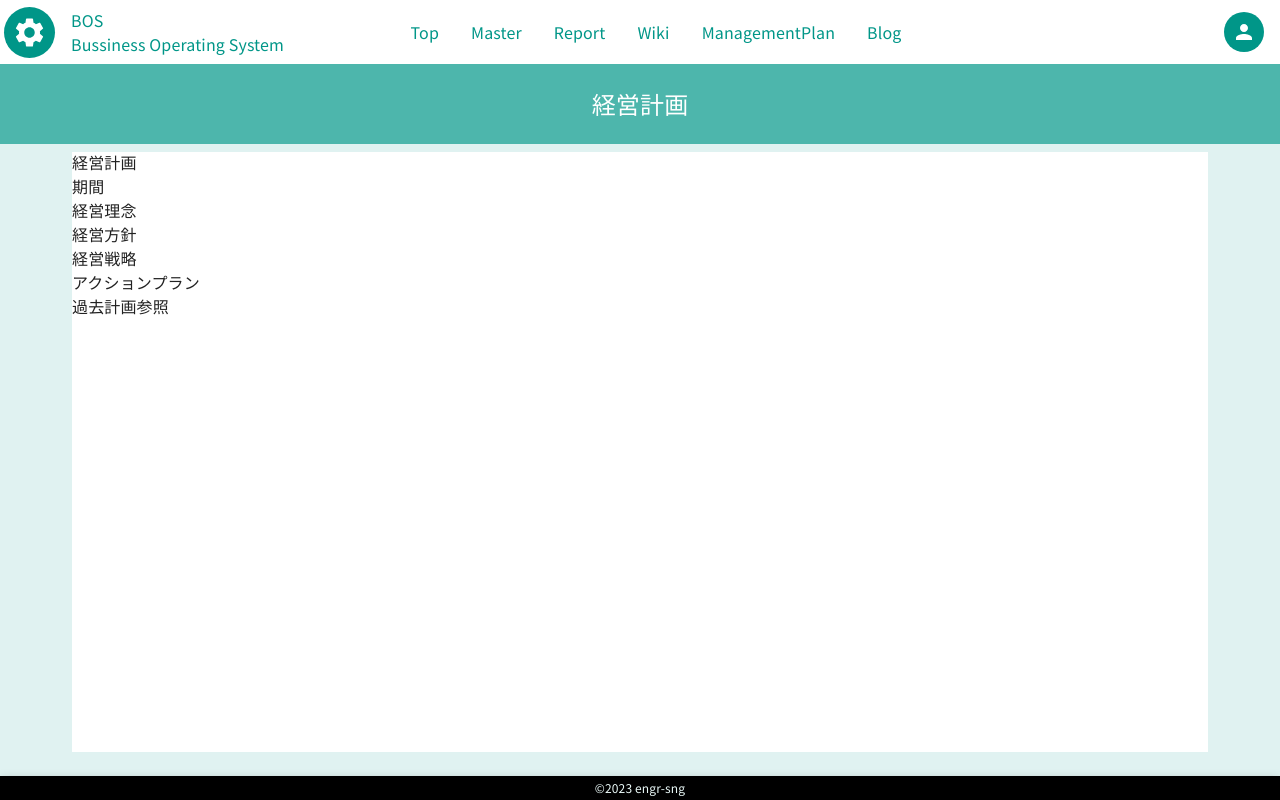
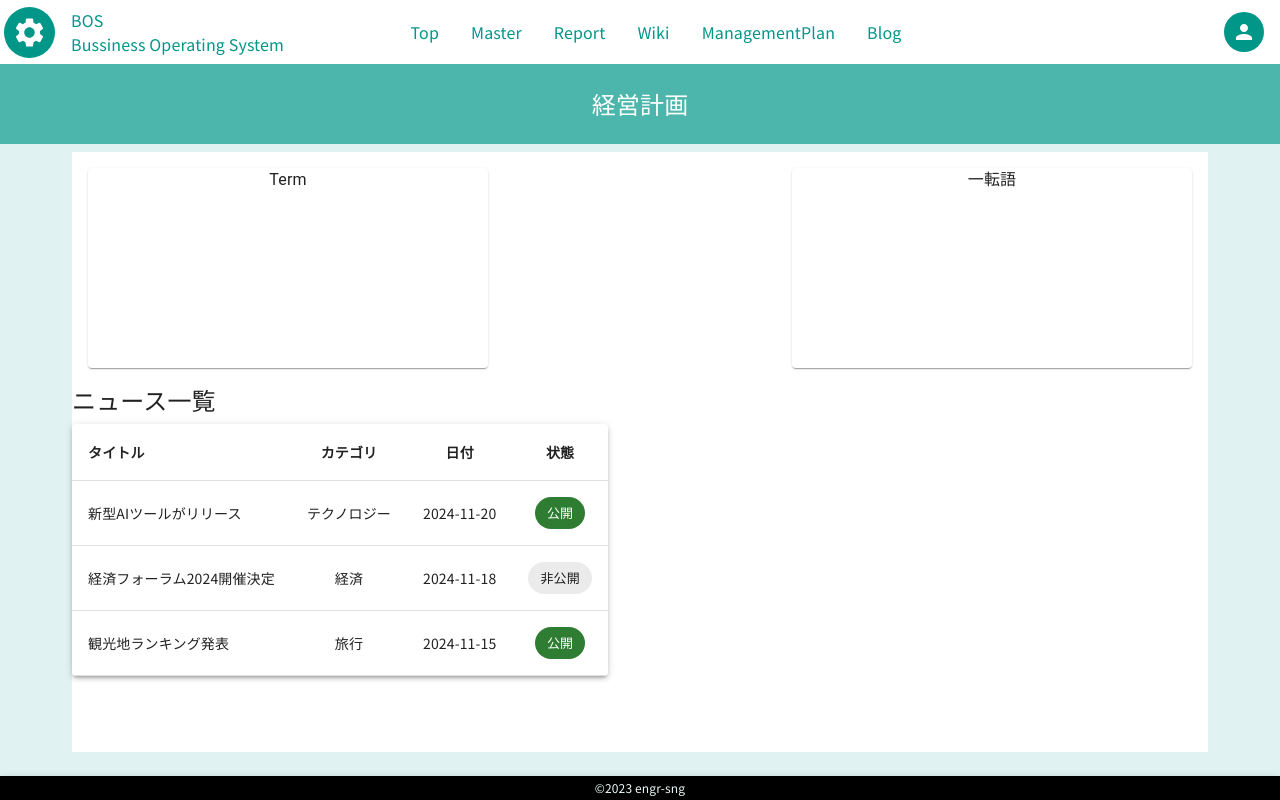
Before and after one commit to matsubarashoki/BOS, a React (Vite) app: page /managementPlan in a window 1280 px wide. Built offline with nearby package versions, Linux system fonts and the light colour scheme; sample sign-in values are in the browser's storage.

Commit message:
update manageplan

```diff
--- a/src/components/ManagementPlan/ManagementPlanTop.tsx
+++ b/src/components/ManagementPlan/ManagementPlanTop.tsx
@@ -1,6 +1,14 @@
-import { Box, Container } from "@mui/material";
+import { Box, Card, Container, Grid2, Paper, styled } from "@mui/material";
+import NewsTable from "./NewsTable";
 
 const ManagementPlanTop = () => {
+
+  const StyledCard = styled(Card)(() => ({
+    width: "400px",
+    height: "200px",
+    margin:"8px",
+  }))
+
   return (
     <Container>
       <Box
@@ -10,13 +18,18 @@ const ManagementPlanTop = () => {
         flexGrow={1}
         minHeight={"calc(100vh - 200px)"}
       >
-        <div>経営計画</div>
-        <div>期間</div>
-        <div>経営理念</div>
-        <div>経営方針</div>
-        <div>経営戦略</div>
-        <div>アクションプラン</div>
-        <div>過去計画参照</div>
+        <Grid2 container>
+          <Box width={'100%'} display={'flex'} justifyContent={"space-between"} m={1} textAlign={'center'}>
+            <StyledCard>Term</StyledCard>
+            <StyledCard>一転語</StyledCard>
+          </Box>
+          <Grid2 >
+
+              <NewsTable />
+
+
+          </Grid2>
+        </Grid2>
       </Box>
     </Container>
   );
--- /dev/null
+++ b/src/components/ManagementPlan/NewsTable.tsx
@@ -0,0 +1,79 @@
+import React from "react";
+import {
+  Table,
+  TableBody,
+  TableCell,
+  TableContainer,
+  TableHead,
+  TableRow,
+  Paper,
+  Typography,
+  Chip,
+  Box,
+} from "@mui/material";
+
+// ニュースデータの例
+const newsData = [
+  {
+    id: 1,
+    title: "新型AIツールがリリース",
+    category: "テクノロジー",
+    date: "2024-11-20",
+    status: "公開",
+  },
+  {
+    id: 2,
+    title: "経済フォーラム2024開催決定",
+    category: "経済",
+    date: "2024-11-18",
+    status: "非公開",
+  },
+  {
+    id: 3,
+    title: "観光地ランキング発表",
+    category: "旅行",
+    date: "2024-11-15",
+    status: "公開",
+  },
+];
+
+// ステータスに応じた色分け
+const getStatusChipColor = (status: string) => {
+  return status === "公開" ? "success" : "default";
+};
+
+const NewsTable: React.FC = () => {
+  return (
+    <Box>
+      <Typography variant="h5" component="h1" gutterBottom>
+        ニュース一覧
+      </Typography>
+      <TableContainer component={Paper} elevation={3}>
+        <Table>
+          <TableHead>
+            <TableRow>
+              <TableCell align="left" style={{ fontWeight: "bold" }}>タイトル</TableCell>
+              <TableCell align="center" style={{ fontWeight: "bold" }}>カテゴリ</TableCell>
+              <TableCell align="center" style={{ fontWeight: "bold" }}>日付</TableCell>
+              <TableCell align="center" style={{ fontWeight: "bold" }}>状態</TableCell>
+            </TableRow>
+          </TableHead>
+          <TableBody>
+            {newsData.map((news) => (
+              <TableRow key={news.id}>
+                <TableCell align="left">{news.title}</TableCell>
+                <TableCell align="center">{news.category}</TableCell>
+                <TableCell align="center">{news.date}</TableCell>
+                <TableCell align="center">
+                  <Chip label={news.status} color={getStatusChipColor(news.status)} />
+                </TableCell>
+              </TableRow>
+            ))}
+          </TableBody>
+        </Table>
+      </TableContainer>
+    </Box>
+  );
+};
+
+export default NewsTable;
```
